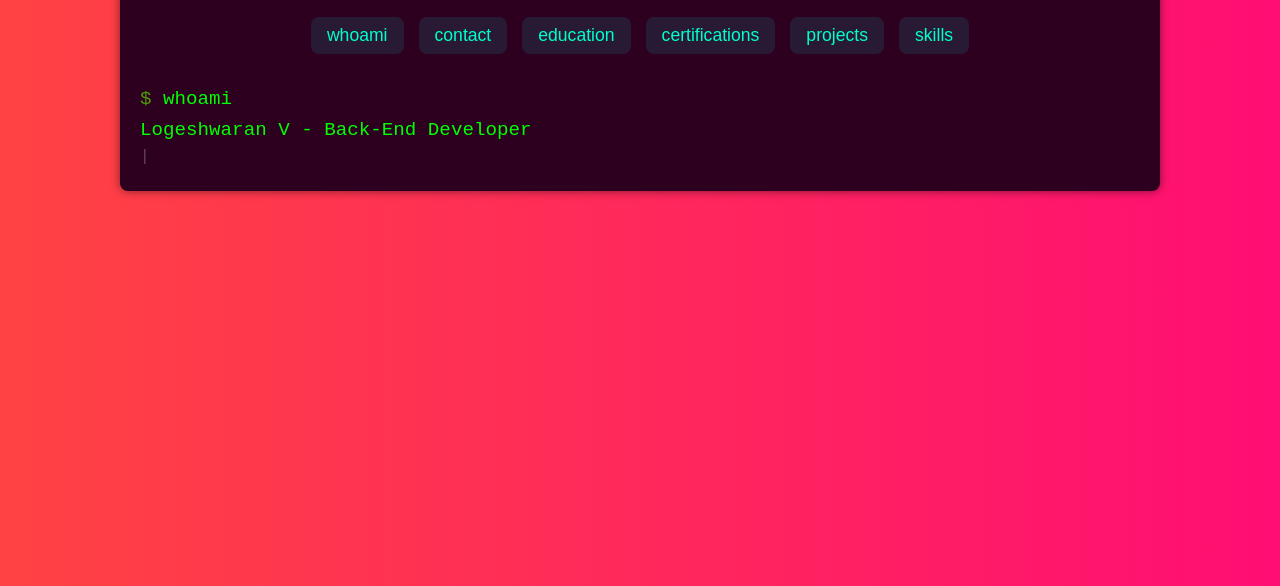
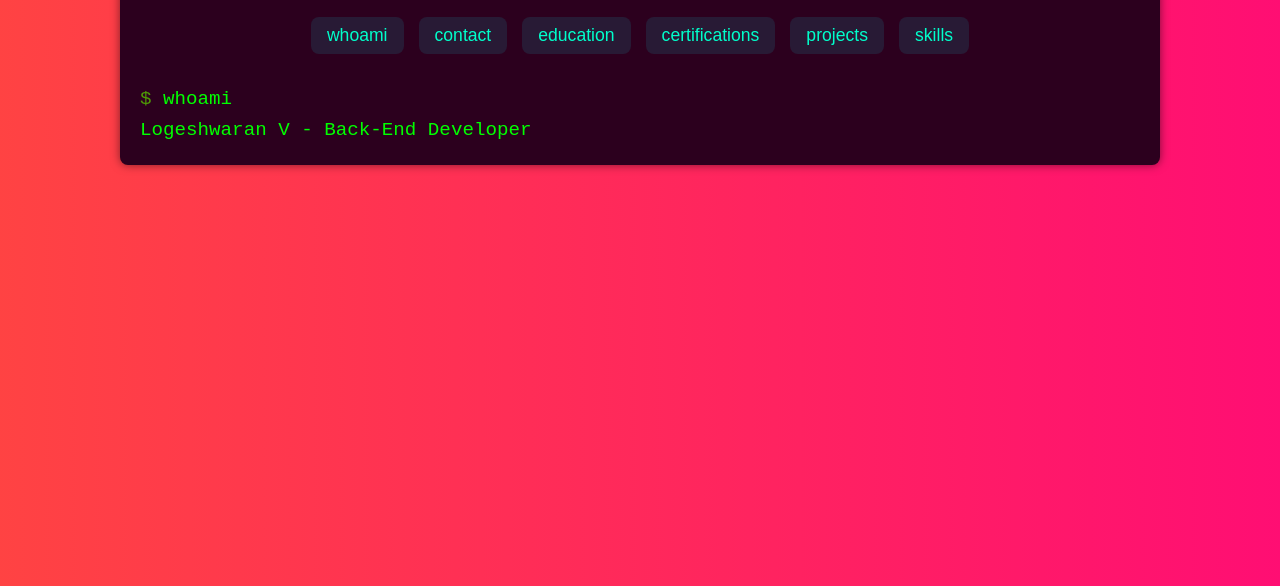
Before and after one commit to Akash2king/Portfolio, a plain HTML site: page index.html in a window 1280 px wide. Both pictures are taken after a click on the button "whoami". Shown: the part 214-800 px from the top of the page. Drawn offline with nearby package versions, Linux system fonts and the light colour scheme.

Commit message:
Update index.html

```diff
--- a/index.html
+++ b/index.html
@@ -169,7 +169,7 @@
         typeSpeed: 5,
         backSpeed: 0,
         showCursor: true,
-        cursorChar: '|',
+        cursorChar: '',
         loop: false
       });
     }
```
